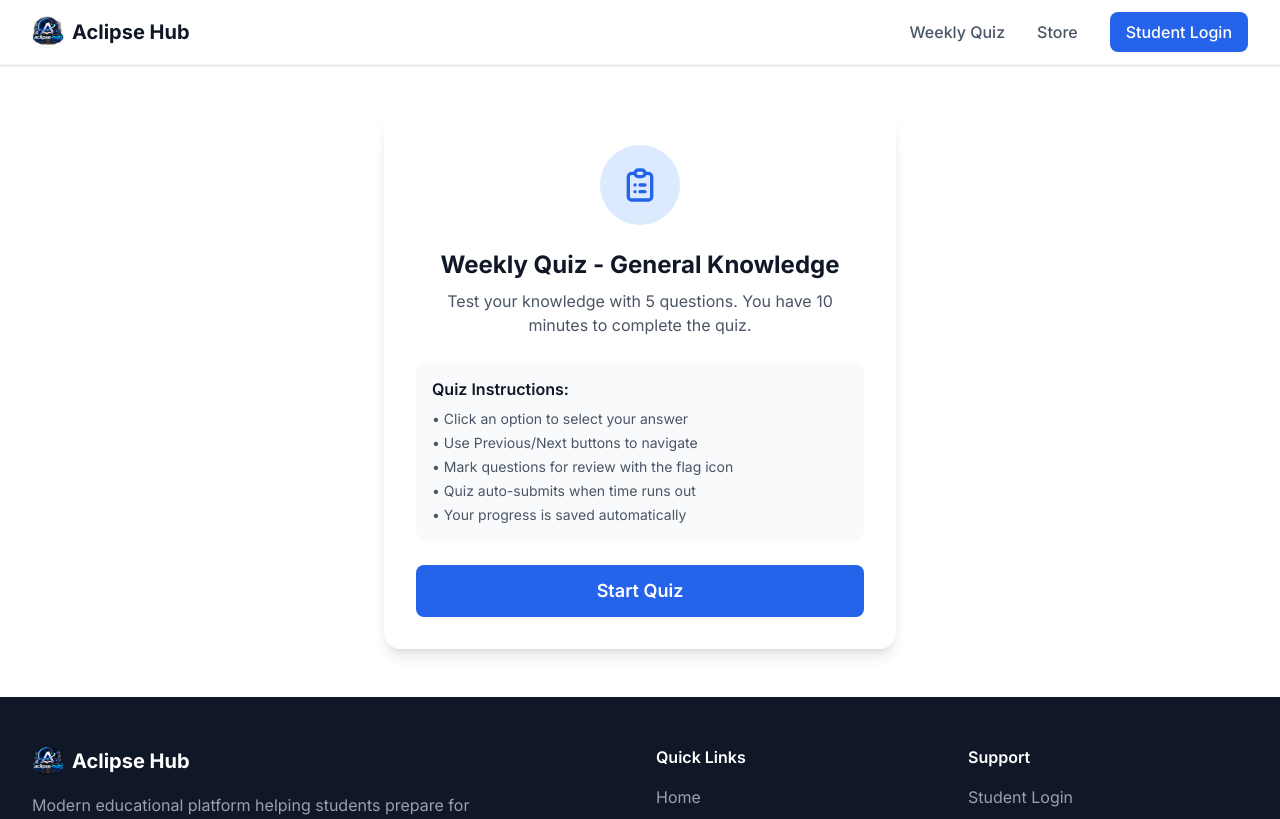
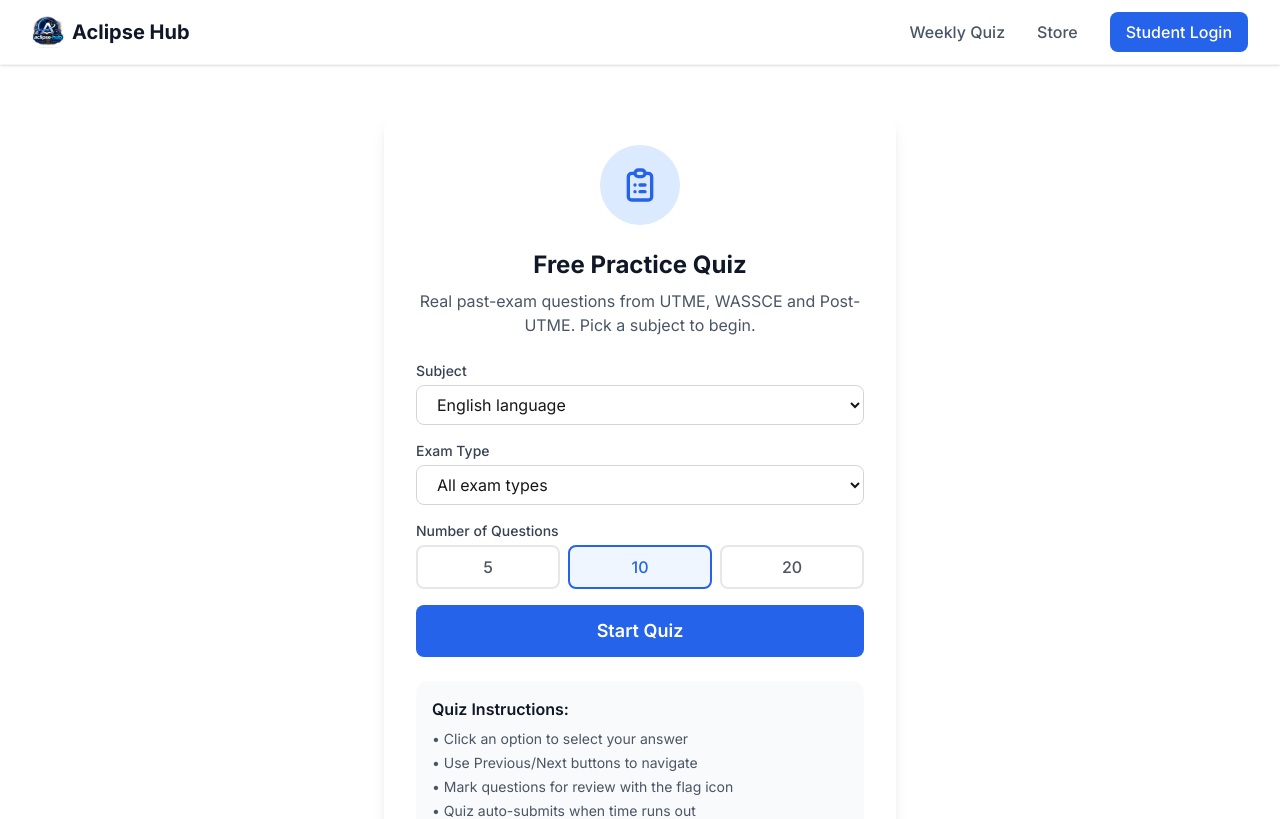
Before and after one commit to Dev-Enayon/aclipse_hub, a Next.js app: page /quiz in a window 1280 px wide. Shown: the top 819 px of the page. Built offline with nearby package versions, Linux system fonts and the light colour scheme.

Commit message:
Power free quiz with real ALOC past questions

```diff
--- a/src/app/quiz/page.tsx
+++ b/src/app/quiz/page.tsx
@@ -4,61 +4,59 @@ import { useState, useEffect, useCallback } from "react";
 import { Navbar } from "@/components/navbar";
 import { Footer } from "@/components/footer";
 import Link from "next/link";
+import { ALOC_SUBJECTS } from "@/lib/aloc";
 
 interface Question {
-  id: number;
+  id: number | null;
   question: string;
   options: string[];
   correctAnswer: number;
   explanation: string;
 }
 
-const sampleQuestions: Question[] = [
-  {
-    id: 1,
-    question: "What is the capital of France?",
-    options: ["London", "Berlin", "Paris", "Madrid"],
-    correctAnswer: 2,
-    explanation: "Paris is the capital and largest city of France.",
-  },
-  {
-    id: 2,
-    question: "Which planet is known as the Red Planet?",
-    options: ["Venus", "Mars", "Jupiter", "Saturn"],
-    correctAnswer: 1,
-    explanation: "Mars is called the Red Planet due to its reddish appearance caused by iron oxide on its surface.",
-  },
-  {
-    id: 3,
-    question: "What is the chemical symbol for water?",
-    options: ["H2O", "CO2", "NaCl", "O2"],
-    correctAnswer: 0,
-    explanation: "H2O is the chemical formula for water, consisting of 2 hydrogen atoms and 1 oxygen atom.",
-  },
-  {
-    id: 4,
-    question: "Which of the following is NOT a type of rock?",
-    options: ["Igneous", "Sedimentary", "Metamorphic", "Mineral"],
-    correctAnswer: 3,
-    explanation: "Mineral is not a type of rock. The three main types of rocks are Igneous, Sedimentary, and Metamorphic.",
-  },
-  {
-    id: 5,
-    question: "What is the largest organ in the human body?",
-    options: ["Heart", "Liver", "Brain", "Skin"],
-    correctAnswer: 3,
-    explanation: "The skin is the largest organ in the human body, covering about 20 square feet in adults.",
-  },
+/* eslint-disable @typescript-eslint/no-explicit-any */
+// Maps an ALOC API question onto the quiz's internal shape. Returns null for
+// questions we cannot score reliably (fewer than 2 options, missing/unusable
+// answer key).
+function toQuizQuestion(raw: unknown): Question | null {
+  const r = (raw ?? {}) as Record<string, any>;
+  const options = Array.isArray(r.options)
+    ? r.options.map((o: unknown) => String(o).trim()).filter((o: string) => o !== "")
+    : [];
+  if (options.length < 2) return null;
+
+  const answer = typeof r.answer === "string" ? r.answer.trim().toLowerCase() : "";
+  const letter = answer.match(/^[a-e]/)?.[0];
+  const index = letter ? letter.charCodeAt(0) - 97 : -1;
+  if (index < 0 || index >= options.length) return null;
+
+  return {
+    id: typeof r.id === "number" ? r.id : null,
+    question: String(r.question ?? "").trim(),
+    options,
+    correctAnswer: index,
+    explanation: String(r.solution ?? "").trim(),
+  };
+}
+/* eslint-enable @typescript-eslint/no-explicit-any */
+
+const EXAM_TYPES = [
+  { value: "", label: "All exam types" },
+  { value: "utme", label: "UTME (JAMB)" },
+  { value: "wassce", label: "WASSCE (WAEC)" },
+  { value: "post-utme", label: "Post-UTME" },
 ];
+
+const COUNT_OPTIONS = [5, 10, 20];
+
+const QUIZ_STATE_KEY = "aclipseQuizState";
 
 export default function QuizPage() {
   const [currentQuestion, setCurrentQuestion] = useState(0);
-  const [answers, setAnswers] = useState<(number | null)[]>(
-    new Array(sampleQuestions.length).fill(null)
-  );
-  const [markedForReview, setMarkedForReview] = useState<boolean[]>(
-    new Array(sampleQuestions.length).fill(false)
-  );
+  const [answers, setAnswers] = useState<(number | null)[]>([]);
+  const [markedForReview, setMarkedForReview] = useState<boolean[]>([]);
+  const [questions, setQuestions] = useState<Question[] | null>(null);
+  const [quizTitle, setQuizTitle] = useState("");
   const [timeLeft, setTimeLeft] = useState(600);
   const [quizStarted, setQuizStarted] = useState(false);
   const [quizCompleted, setQuizCompleted] = useState(false);
@@ -68,41 +66,58 @@ export default function QuizPage() {
   const [score, setScore] = useState(0);
   const [showConfirmation, setShowConfirmation] = useState(false);
 
+  // Setup form state
+  const [subject, setSubject] = useState<string>("english");
+  const [examType, setExamType] = useState<string>("");
+  const [questionCount, setQuestionCount] = useState<number>(10);
+  const [loading, setLoading] = useState(false);
+  const [setupError, setSetupError] = useState<string | null>(null);
+
+  const totalQuestions = questions?.length ?? 0;
+
   // Auto-save to localStorage
   useEffect(() => {
-    if (quizStarted) {
+    if (quizStarted && questions) {
       localStorage.setItem(
-        "quizState",
+        QUIZ_STATE_KEY,
         JSON.stringify({
+          v: 2,
+          quizTitle,
           currentQuestion,
           answers,
           markedForReview,
           timeLeft,
+          questions,
         })
       );
     }
-  }, [currentQuestion, answers, markedForReview, timeLeft, quizStarted]);
+  }, [currentQuestion, answers, markedForReview, timeLeft, quizStarted, questions, quizTitle]);
 
   // Load saved state
   useEffect(() => {
     try {
-      const saved = localStorage.getItem("quizState");
+      const saved = localStorage.getItem(QUIZ_STATE_KEY);
       if (!saved) return;
       const state = JSON.parse(saved);
       if (
+        state?.v === 2 &&
+        Array.isArray(state.questions) &&
+        state.questions.length > 0 &&
         Array.isArray(state.answers) &&
-        state.answers.length === sampleQuestions.length &&
+        state.answers.length === state.questions.length &&
         Array.isArray(state.markedForReview) &&
-        state.markedForReview.length === sampleQuestions.length &&
+        state.markedForReview.length === state.questions.length &&
         typeof state.timeLeft === "number" &&
         state.timeLeft > 0 &&
         typeof state.currentQuestion === "number" &&
         state.currentQuestion >= 0 &&
-        state.currentQuestion < sampleQuestions.length
+        state.currentQuestion < state.questions.length
       ) {
         // Restoring persisted state in an effect (not a lazy initializer)
         // avoids an SSR hydration mismatch; the sync setStates are intentional.
         /* eslint-disable react-hooks/set-state-in-effect */
+        setQuestions(state.questions);
+        setQuizTitle(typeof state.quizTitle === "string" ? state.quizTitle : "Practice Quiz");
         setCurrentQuestion(state.currentQuestion);
         setAnswers(state.answers);
         setMarkedForReview(state.markedForReview);
@@ -110,17 +125,17 @@ export default function QuizPage() {
         setQuizStarted(true);
         /* eslint-enable react-hooks/set-state-in-effect */
       } else {
-        localStorage.removeItem("quizState");
+        localStorage.removeItem(QUIZ_STATE_KEY);
       }
     } catch {
-      localStorage.removeItem("quizState");
+      localStorage.removeItem(QUIZ_STATE_KEY);
     }
   }, []);
 
   const handleSubmit = useCallback(() => {
     setQuizCompleted(true);
     setShowResultForm(true);
-    localStorage.removeItem("quizState");
+    localStorage.removeItem(QUIZ_STATE_KEY);
   }, []);
 
   useEffect(() => {
@@ -136,23 +151,78 @@ export default function QuizPage() {
     }
   }, [timeLeft, quizCompleted, quizStarted, handleSubmit]);
 
-  const handleAnswer = (optionIndex: number) => {
+  async function handleStartQuiz() {
+    setLoading(true);
+    setSetupError(null);
+    try {
+      const params = new URLSearchParams({ subject, count: String(questionCount) });
+      if (examType) params.set("type", examType);
+      const res = await fetch(`/api/aloc/questions?${params.toString()}`);
+      const data = await res.json();
+      if (!res.ok) {
+        throw new Error(
+          res.status === 401
+            ? `${data.error}. Please sign in first.`
+            : data.error || "Failed to load questions."
+        );
+      }
+
+      const seen = new Set<number>();
+      const mapped = ((data.questions ?? []) as unknown[])
+        .map(toQuizQuestion)
+        .filter((q): q is Question => q !== null)
+        .filter((q) => {
+          if (q.id !== null && seen.has(q.id)) return false;
+          if (q.id !== null) seen.add(q.id);
+          return true;
+        });
+
+      if (mapped.length === 0) {
+        throw new Error(
+          "No usable questions were returned for this selection. Try a different subject or exam type."
+        );
+      }
+
+      // One minute per question, clamped between 5 and 60 minutes
+      const duration = Math.min(Math.max(mapped.length * 60, 300), 3600);
+
+      localStorage.removeItem(QUIZ_STATE_KEY);
+      setQuestions(mapped);
+      setAnswers(new Array(mapped.length).fill(null));
+      setMarkedForReview(new Array(mapped.length).fill(false));
+      setCurrentQuestion(0);
+      setScore(0);
+      setQuizCompleted(false);
+      setShowResultForm(false);
+      setShowScore(false);
+      setTimeLeft(duration);
+      setQuizTitle(`${ALOC_SUBJECTS[subject as keyof typeof ALOC_SUBJECTS]} Practice`);
+      setQuizStarted(true);
+    } catch (err) {
+      setSetupError(err instanceof Error ? err.message : "Something went wrong.");
+    } finally {
+      setLoading(false);
+    }
+  }
+
+  function handleAnswer(optionIndex: number) {
+    if (!questions) return;
     const newAnswers = [...answers];
     newAnswers[currentQuestion] = optionIndex;
     setAnswers(newAnswers);
-  };
+  }
 
-  const handleNext = () => {
-    if (currentQuestion < sampleQuestions.length - 1) {
+  function handleNext() {
+    if (questions && currentQuestion < questions.length - 1) {
       setCurrentQuestion(currentQuestion + 1);
     }
-  };
+  }
 
-  const handlePrevious = () => {
+  function handlePrevious() {
     if (currentQuestion > 0) {
       setCurrentQuestion(currentQuestion - 1);
     }
-  };
+  }
 
   const toggleMarkForReview = () => {
     const newMarked = [...markedForReview];
@@ -162,9 +232,10 @@ export default function QuizPage() {
 
   const handleResultSubmit = (e: React.FormEvent) => {
     e.preventDefault();
+    if (!questions) return;
     let correctCount = 0;
     answers.forEach((answer, index) => {
-      if (answer === sampleQuestions[index].correctAnswer) {
+      if (answer === questions[index].correctAnswer) {
         correctCount++;
       }
     });
@@ -189,20 +260,97 @@ export default function QuizPage() {
         <Navbar />
         <main className="flex-1 flex items-center justify-center py-12">
           <div className="max-w-lg w-full mx-4">
-            <div className="bg-white rounded-2xl shadow-lg p-8 text-center">
+            <div className="bg-white rounded-2xl shadow-lg p-8">
+              <div className="text-center mb-6">
                 <div className="w-20 h-20 bg-blue-100 rounded-full flex items-center justify-center mx-auto mb-6">
                   <svg className="w-10 h-10 text-primary" fill="none" viewBox="0 0 24 24" stroke="currentColor">
                     <path strokeLinecap="round" strokeLinejoin="round" strokeWidth={2} d="M9 5H7a2 2 0 00-2 2v12a2 2 0 002 2h10a2 2 0 002-2V7a2 2 0 00-2-2h-2M9 5a2 2 0 002 2h2a2 2 0 002-2M9 5a2 2 0 012-2h2a2 2 0 012 2m-3 7h3m-3 4h3m-6-4h.01M9 16h.01" />
                   </svg>
                 </div>
-              <h1 className="text-2xl font-bold text-gray-900 mb-2">
-                Weekly Quiz - General Knowledge
-              </h1>
-              <p className="text-gray-600 mb-6">
-                Test your knowledge with {sampleQuestions.length} questions. You have 10 minutes to complete the quiz.
+                <h1 className="text-2xl font-bold text-gray-900 mb-2">Free Practice Quiz</h1>
+                <p className="text-gray-600">
+                  Real past-exam questions from UTME, WASSCE and Post-UTME. Pick a subject to begin.
                 </p>
+              </div>
 
-              <div className="bg-gray-50 rounded-xl p-4 mb-6 text-left">
+              <form
+                onSubmit={(e) => {
+                  e.preventDefault();
+                  handleStartQuiz();
+                }}
+                className="space-y-4"
+              >
+                <div>
+                  <label htmlFor="quiz-subject" className="block text-sm font-medium text-gray-700 mb-1">Subject</label>
+                  <select
+                    id="quiz-subject"
+                    value={subject}
+                    onChange={(e) => setSubject(e.target.value)}
+                    className="w-full px-4 py-2 border border-gray-300 rounded-lg focus:ring-2 focus:ring-primary focus:border-transparent bg-white"
+                  >
+                    {Object.entries(ALOC_SUBJECTS).map(([value, label]) => (
+                      <option key={value} value={value}>{label}</option>
+                    ))}
+                  </select>
+                </div>
+
+                <div>
+                  <label htmlFor="quiz-type" className="block text-sm font-medium text-gray-700 mb-1">Exam Type</label>
+                  <select
+                    id="quiz-type"
+                    value={examType}
+                    onChange={(e) => setExamType(e.target.value)}
+                    className="w-full px-4 py-2 border border-gray-300 rounded-lg focus:ring-2 focus:ring-primary focus:border-transparent bg-white"
+                  >
+                    {EXAM_TYPES.map((t) => (
+                      <option key={t.value} value={t.value}>{t.label}</option>
+                    ))}
+                  </select>
+                </div>
+
+                <div>
+                  <span className="block text-sm font-medium text-gray-700 mb-1">Number of Questions</span>
+                  <div className="grid grid-cols-3 gap-2">
+                    {COUNT_OPTIONS.map((n) => (
+                      <button
+                        key={n}
+                        type="button"
+                        onClick={() => setQuestionCount(n)}
+                        className={`py-2 rounded-lg border-2 font-medium transition-colors ${
+                          questionCount === n
+                            ? "border-primary bg-blue-50 text-primary"
+                            : "border-gray-200 text-gray-600 hover:border-gray-300"
+                        }`}
+                      >
+                        {n}
+                      </button>
+                    ))}
+                  </div>
+                </div>
+
+                {setupError && (
+                  <div className="bg-red-50 border border-red-200 rounded-lg p-3 text-sm text-red-700">
+                    {setupError}
+                    {/sign in/i.test(setupError) && (
+                      <> {" "}
+                        <Link href="/login?callbackUrl=%2Fquiz" className="font-medium underline">
+                          Sign in
+                        </Link>
+                      </>
+                    )}
+                  </div>
+                )}
+
+                <button
+                  type="submit"
+                  disabled={loading}
+                  className="w-full bg-primary text-white py-3 rounded-lg hover:bg-blue-700 transition-colors font-semibold text-lg disabled:opacity-60 disabled:cursor-not-allowed"
+                >
+                  {loading ? "Loading Questions…" : "Start Quiz"}
+                </button>
+              </form>
+
+              <div className="bg-gray-50 rounded-xl p-4 mt-6">
                 <h3 className="font-semibold text-gray-900 mb-2">Quiz Instructions:</h3>
                 <ul className="text-sm text-gray-600 space-y-1">
                   <li>• Click an option to select your answer</li>
@@ -212,13 +360,6 @@ export default function QuizPage() {
                   <li>• Your progress is saved automatically</li>
                 </ul>
               </div>
-
-              <button
-                onClick={() => setQuizStarted(true)}
-                className="w-full bg-primary text-white py-3 rounded-lg hover:bg-blue-700 transition-colors font-semibold text-lg"
-              >
-                Start Quiz
-              </button>
             </div>
           </div>
         </main>
@@ -226,6 +367,8 @@ export default function QuizPage() {
       </div>
     );
   }
+
+  if (!questions) return null;
 
   // Score Screen
   if (showScore) {
@@ -245,17 +388,17 @@ export default function QuizPage() {
 
               <div className="bg-gray-50 rounded-xl p-6 mb-6">
                 <div className="text-5xl font-bold text-primary mb-2">
-                  {score}/{sampleQuestions.length}
+                  {score}/{totalQuestions}
                 </div>
                 <div className="text-lg text-gray-600">
-                  {Math.round((score / sampleQuestions.length) * 100)}% Correct
+                  {Math.round((score / totalQuestions) * 100)}% Correct
                 </div>
               </div>
 
               <div className="space-y-3 text-left mb-6 max-h-64 overflow-y-auto">
-                {sampleQuestions.map((q, i) => (
+                {questions.map((q, i) => (
                   <div
-                    key={q.id}
+                    key={q.id ?? `q-${i}`}
                     className={`p-3 rounded-lg ${
                       answers[i] === q.correctAnswer
                         ? "bg-green-50 border border-green-200"
@@ -268,9 +411,11 @@ export default function QuizPage() {
                         ? "✓ Correct"
                         : answers[i] === null
                         ? "✗ Not answered | Correct: " + q.options[q.correctAnswer]
-                        : `✗ Your answer: ${q.options[answers[i]]} | Correct: ${q.options[q.correctAnswer]}`}
+                        : `✗ Your answer: ${q.options[answers[i] as number]} | Correct: ${q.options[q.correctAnswer]}`}
                     </p>
+                    {q.explanation && (
                       <p className="text-xs text-gray-500 mt-1 italic">{q.explanation}</p>
+                    )}
                   </div>
                 ))}
               </div>
@@ -344,8 +489,8 @@ export default function QuizPage() {
         <div className="bg-white rounded-2xl p-8 max-w-md mx-4 shadow-xl">
           <h3 className="text-xl font-bold text-gray-900 mb-4">Submit Quiz?</h3>
           <div className="space-y-2 text-sm text-gray-600 mb-6">
-            <p>• Answered: {answeredCount} / {sampleQuestions.length}</p>
-            <p>• Unanswered: {sampleQuestions.length - answeredCount}</p>
+            <p>• Answered: {answeredCount} / {totalQuestions}</p>
+            <p>• Unanswered: {totalQuestions - answeredCount}</p>
             <p>• Marked for review: {markedCount}</p>
             <p>• Time remaining: {formatTime(timeLeft)}</p>
           </div>
@@ -369,8 +514,8 @@ export default function QuizPage() {
   }
 
   // Quiz Interface
-  const question = sampleQuestions[currentQuestion];
-  const progress = ((currentQuestion + 1) / sampleQuestions.length) * 100;
+  const question = questions[currentQuestion];
+  const progress = ((currentQuestion + 1) / totalQuestions) * 100;
 
   return (
     <div className="min-h-screen flex flex-col bg-gray-50">
@@ -380,9 +525,9 @@ export default function QuizPage() {
         {/* Quiz Header */}
         <div className="bg-white rounded-xl shadow-sm p-4 mb-6 flex items-center justify-between">
           <div>
-            <h1 className="text-lg font-semibold text-gray-900">Weekly Quiz - General Knowledge</h1>
+            <h1 className="text-lg font-semibold text-gray-900">{quizTitle}</h1>
             <p className="text-sm text-gray-500">
-              Question {currentQuestion + 1} of {sampleQuestions.length}
+              Question {currentQuestion + 1} of {totalQuestions}
             </p>
           </div>
           <div className={`text-2xl font-bold ${timeLeft < 60 ? "text-red-600 animate-pulse" : "text-primary"}`}>
@@ -449,7 +594,7 @@ export default function QuizPage() {
 
           {/* Question Indicators */}
           <div className="hidden md:flex gap-2">
-            {sampleQuestions.map((_, i) => (
+            {questions.map((_, i) => (
               <button
                 key={i}
                 onClick={() => setCurrentQuestion(i)}
@@ -468,7 +613,7 @@ export default function QuizPage() {
             ))}
           </div>
 
-          {currentQuestion === sampleQuestions.length - 1 ? (
+          {currentQuestion === totalQuestions - 1 ? (
             <button
               onClick={() => setShowConfirmation(true)}
               className="px-6 py-3 rounded-lg bg-accent text-white hover:bg-orange-600 transition-colors font-medium"
@@ -489,7 +634,7 @@ export default function QuizPage() {
         <div className="md:hidden mt-6 bg-white rounded-xl shadow-sm p-4">
           <p className="text-sm text-gray-500 mb-3">Question Navigator</p>
           <div className="grid grid-cols-5 gap-2">
-            {sampleQuestions.map((_, i) => (
+            {questions.map((_, i) => (
               <button
                 key={i}
                 onClick={() => setCurrentQuestion(i)}
--- a/src/middleware.ts
+++ b/src/middleware.ts
@@ -15,7 +15,9 @@ export function middleware(req: NextRequest) {
   }
 
   // API routes that don't require authentication
-  if (pathname.startsWith("/api/auth")) {
+  if (pathname.startsWith("/api/auth") || pathname.startsWith("/api/aloc")) {
+    // /api/aloc enforces its own auth rules (free quiz allows limited
+    // anonymous access; the route returns JSON 401 where sign-in is required)
     return NextResponse.next();
   }
 
```
Also changed, not shown: src/app/api/aloc/questions/route.ts (+15 -3 lines). Lines whose indentation alone changed are shown as unchanged.
